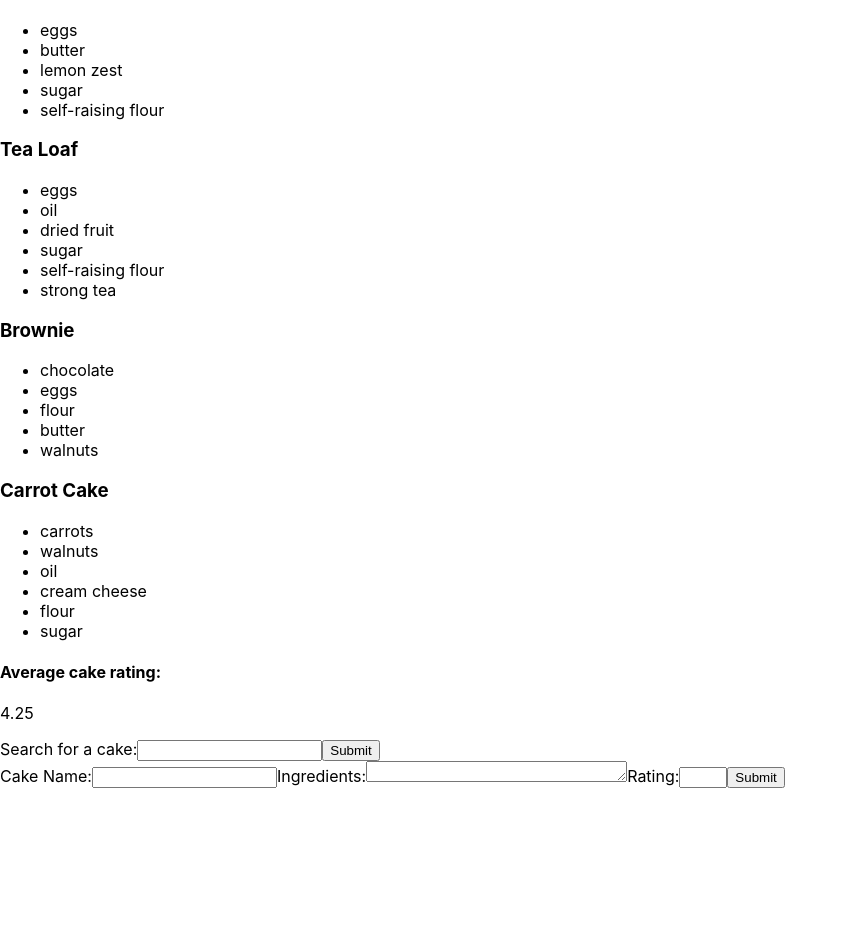
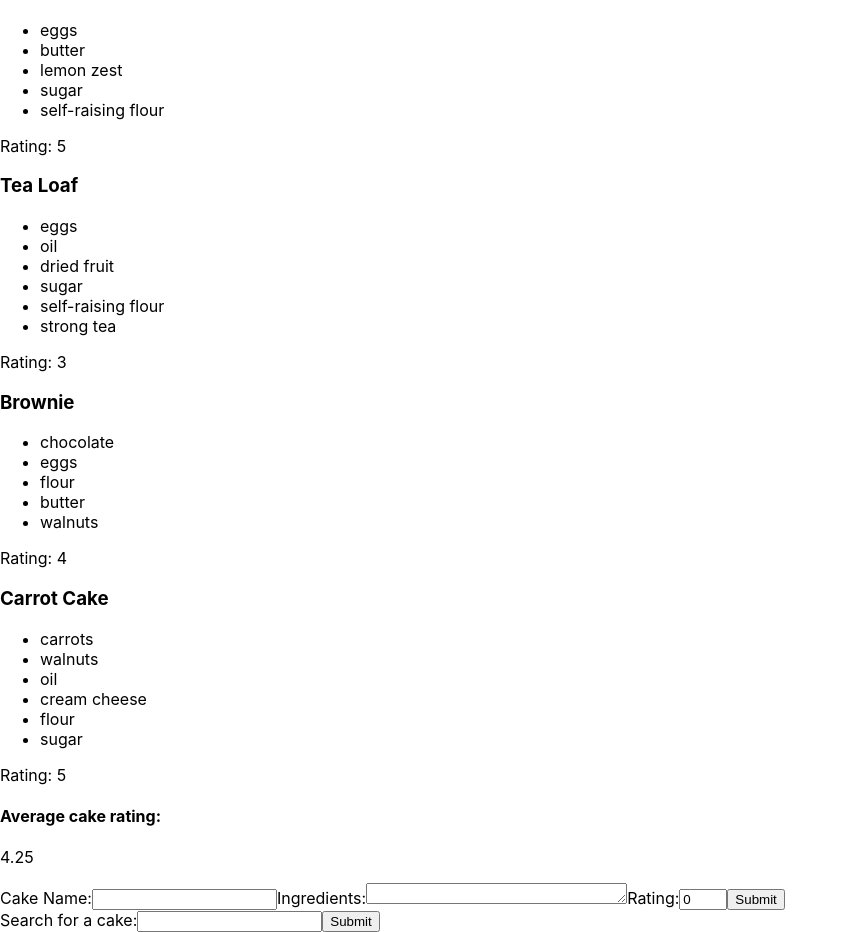
Before and after one commit to YoyoMai98/lab_react_forms_bakery, a React (Create React App) app in the folder start_code_bakery_form/: page / in a window 1280 px wide. Shown: the part 180-1112 px from the top of the page, without its empty margins (0-848 px from the left). Before the commit the page ends 968 px from the top, so only its background shows below. Built offline with nearby package versions, Linux system fonts and the light colour scheme.

Commit message:
cakeForm

```diff
--- a/start_code_bakery_form/src/App.js
+++ b/start_code_bakery_form/src/App.js
@@ -14,7 +14,6 @@ function App() {
       <main>
         <RecipeContainer />
         <Search />
-        <CakeForm />
       </main>
     </>
   );
--- a/start_code_bakery_form/src/components/CakeForm.js
+++ b/start_code_bakery_form/src/components/CakeForm.js
@@ -1,13 +1,53 @@
-const CakeForm = () => {
+import { useState } from "react";
+
+const CakeForm = ({onSubmit}) => {
+    const [name,setName] = useState("")
+    const [ingredients,setIngredients] = useState("")
+    const [rating,setRating] = useState(0)
+
+    const handleNameChange = (event) => {
+        setName(event.target.value)
+    }
+    const handleIngredientsChange = (event) => {
+        const arr = event.target.value.split(",")
+        setIngredients(arr)
+    }
+    const handleRatingChange = (event) => {
+        setRating(event.target.value)
+    }
+
+    const handleFormSubmission = (event) => {
+        event.preventDefault();
+        const newCake ={
+            cakeName: name,
+            ingredients: ingredients,
+            rating: rating
+        }
+        setName("")
+        setIngredients("")
+        setRating(0)
+        onSubmit(newCake)
+    }
 
     return (
-        <form>
+        <form onSubmit={handleFormSubmission}>
             <label htmlFor="name">Cake Name:</label>
-            <input type="text" id="name" />
+            <input
+            type="text"
+            id="name"
+            onChange={handleNameChange}
+            value={name}
+             />
             <label htmlFor="ingredients">Ingredients:</label>
-            <textarea cols="30" rows="1" id="ingredients"></textarea>
+            <textarea cols="30" rows="1" id="ingredients" onChange={handleIngredientsChange} value={ingredients}></textarea>
             <label htmlFor="rating">Rating:</label>
-            <input type="number" id="rating" min={1} max={5}/>
+            <input
+            type="number"
+            id="rating"
+            min={1} max={5}
+            onChange={handleRatingChange}
+            value={rating}
+            />
             <input type="submit"/>
         </form>
     )
--- /dev/null
+++ b/start_code_bakery_form/src/components/Recipe.js
@@ -0,0 +1,21 @@
+const Recipe = ({cakeName, ingredients, rating}) => {
+    return (
+        <div className="cake-card">
+            <header>
+                <h3>{cakeName}</h3>
+            </header>
+            <main>
+            <ul>
+                {ingredients.map((ingredient, index)=>{
+                    return (
+                        <li key={index}>{ingredient}</li>
+                    )
+                })}
+            </ul>
+            <p>Rating: {rating}</p>
+            </main>
+        </div>
+    )
+}
+
+export default Recipe
--- a/start_code_bakery_form/src/components/RecipeList.js
+++ b/start_code_bakery_form/src/components/RecipeList.js
@@ -1,7 +1,6 @@
+import Recipe from "./Recipe";
 
-
-const RecipeList = ({cakes}) => {
-
+const RecipeList = ({cakes,averageRating}) => {
     return (
         <>
             <section>
@@ -9,14 +8,7 @@ const RecipeList = ({cakes}) => {
                     cakes.map((cake, index) => {
                         return(
                             <div key={index}>
-                                <h3>{cake.cakeName}</h3>
-                                <ul>
-                                    {cake.ingredients.map((ingredient, index) => {
-                                        return(
-                                            <li key={index}>{ingredient}</li>
-                                        )
-                                    })}
-                                </ul>
+                                <Recipe cakeName={cake.cakeName} ingredients={cake.ingredients} rating={cake.rating} />
                             </div>
                         )
                     })
@@ -24,7 +16,7 @@ const RecipeList = ({cakes}) => {
             </section>
             <section>
                 <h4>Average cake rating: </h4>
-                <p>{(cakes.reduce((total, cake) => total + cake.rating, 0) / cakes.length)}</p>
+                <p>{averageRating(cakes)}</p>
             </section>
         </>
     )
--- a/start_code_bakery_form/src/containers/RecipeContainer.js
+++ b/start_code_bakery_form/src/containers/RecipeContainer.js
@@ -1,5 +1,6 @@
 import {useState} from "react"
 import RecipeList from '../components/RecipeList'
+import CakeForm from "../components/CakeForm"
 
 const RecipeContainer = () => {
 
@@ -26,9 +27,25 @@ const RecipeContainer = () => {
         }
     ])
 
+    const addNewRecipe = newRecipe => {
+        const updatedCakes = [...cakes, newRecipe];
+        setCakes(updatedCakes);
+    }
+
+    const averageRating = (cakes)=>{
+        return cakes.reduce((total, cake) => {
+            console.log(cake.rating);
+            return total + cake.rating }
+            , 0)
+             / cakes.length
+    }
+    console.log("-----");
+    console.log(averageRating(cakes));
+
     return (
         <>
-            <RecipeList cakes={cakes} />
+            <RecipeList cakes={cakes} averageRating={averageRating} />
+            <CakeForm onSubmit={addNewRecipe} />
         </>
     );
 }
```
